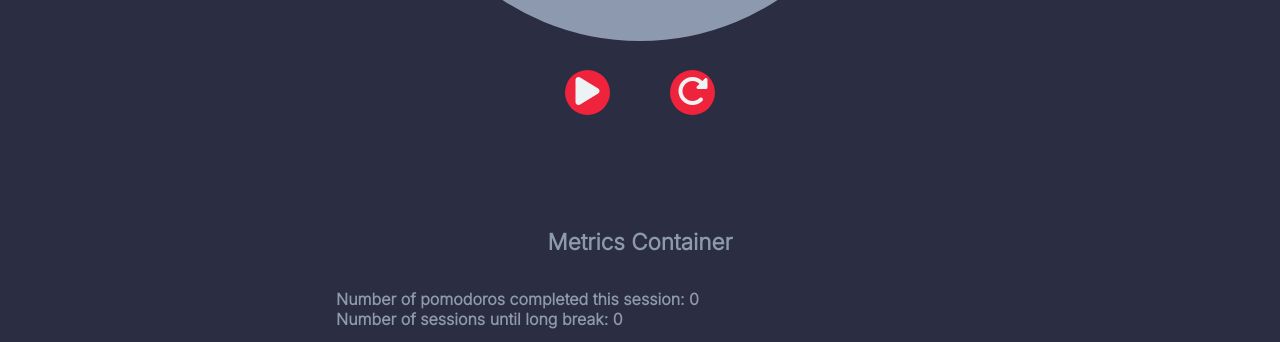
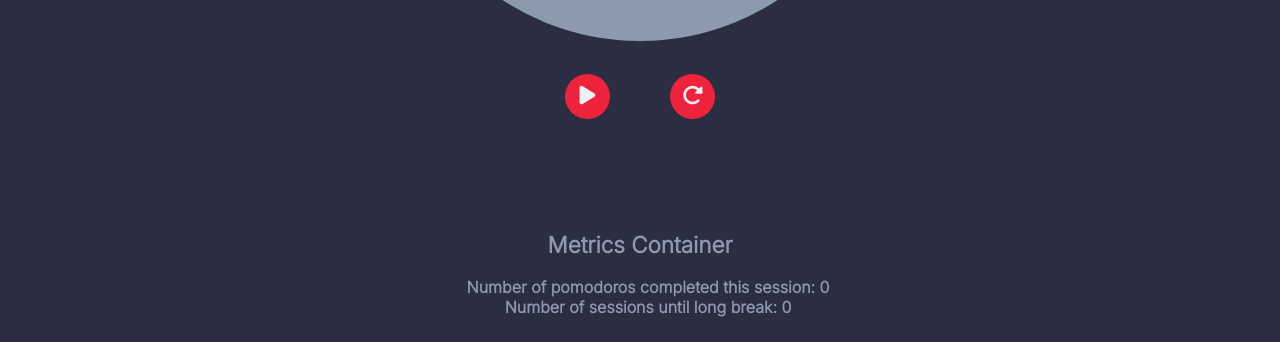
Before and after one commit to jluna101/Pomodoro-Frontend, a React (Create React App) app: page / in a window 1280 px wide. Shown: the part 607-949 px from the top of the page. Built offline with nearby package versions, Linux system fonts and the light colour scheme; no server answers.

Commit message:
Restyles Metrics container to align-center

```diff
--- a/src/App.css
+++ b/src/App.css
@@ -22,7 +22,7 @@ body {
 }
 
 .app-container {
-	font-family: "Inter", sans-serif;
+	font-family: 'Inter', sans-serif;
 	/* font-family: 'Karla', sans-serif; */
 	display: grid;
 	grid-template-columns: 0.5fr 0.5fr;
@@ -42,7 +42,7 @@ ul {
 
 @media (max-width: 480px) {
 	.app-container {
-		font-family: "Inter", sans-serif;
+		font-family: 'Inter', sans-serif;
 		display: grid;
 		grid-template-rows: 0.25fr 0.5fr 0.25fr;
 		grid-template-columns: 1fr;
@@ -55,7 +55,7 @@ ul {
 
 @media (min-device-width: 480px) and (max-device-width: 1024px) and (-webkit-min-device-pixel-ratio: 1) {
 	.app-container {
-		font-family: "Inter", sans-serif;
+		font-family: 'Inter', sans-serif;
 		display: grid;
 		grid-template-rows: 0.25fr 0.5fr 0.25fr;
 		grid-template-columns: 1fr;
--- a/src/components/Metrics/Metrics.css
+++ b/src/components/Metrics/Metrics.css
@@ -20,12 +20,8 @@
 		font-size: 0.75em;
 	}
 
-	.stats-container {
-		display: grid;
-		grid-template-columns: 0.25fr 0.5fr 0.25fr;
-	}
 	.stats-ul-container {
-		grid-column: 2 / span 2;
+		text-align: center;
 	}
 }
 
@@ -38,11 +34,7 @@
 		font-size: 1em;
 	}
 
-	.stats-container {
-		display: grid;
-		grid-template-columns: 0.25fr 0.5fr 0.25fr;
-	}
 	.stats-ul-container {
-		grid-column: 2 / span 2;
+		text-align: center;
 	}
 }
--- a/src/components/Timer/Timer.css
+++ b/src/components/Timer/Timer.css
@@ -66,6 +66,6 @@
 	}
 	.timer-buttons {
 		margin-top: 2%;
-		font-size: 0.5em;
+		font-size: 0.33em;
 	}
 }
```
